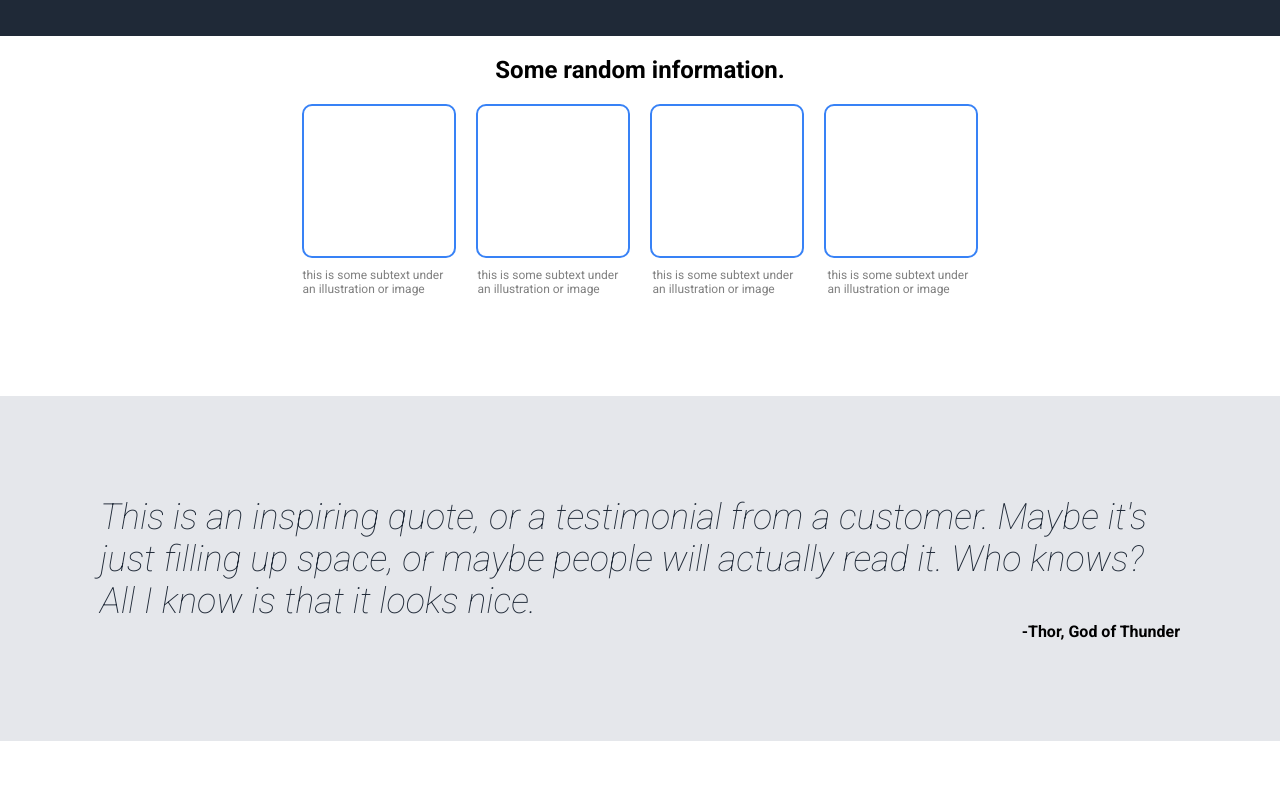
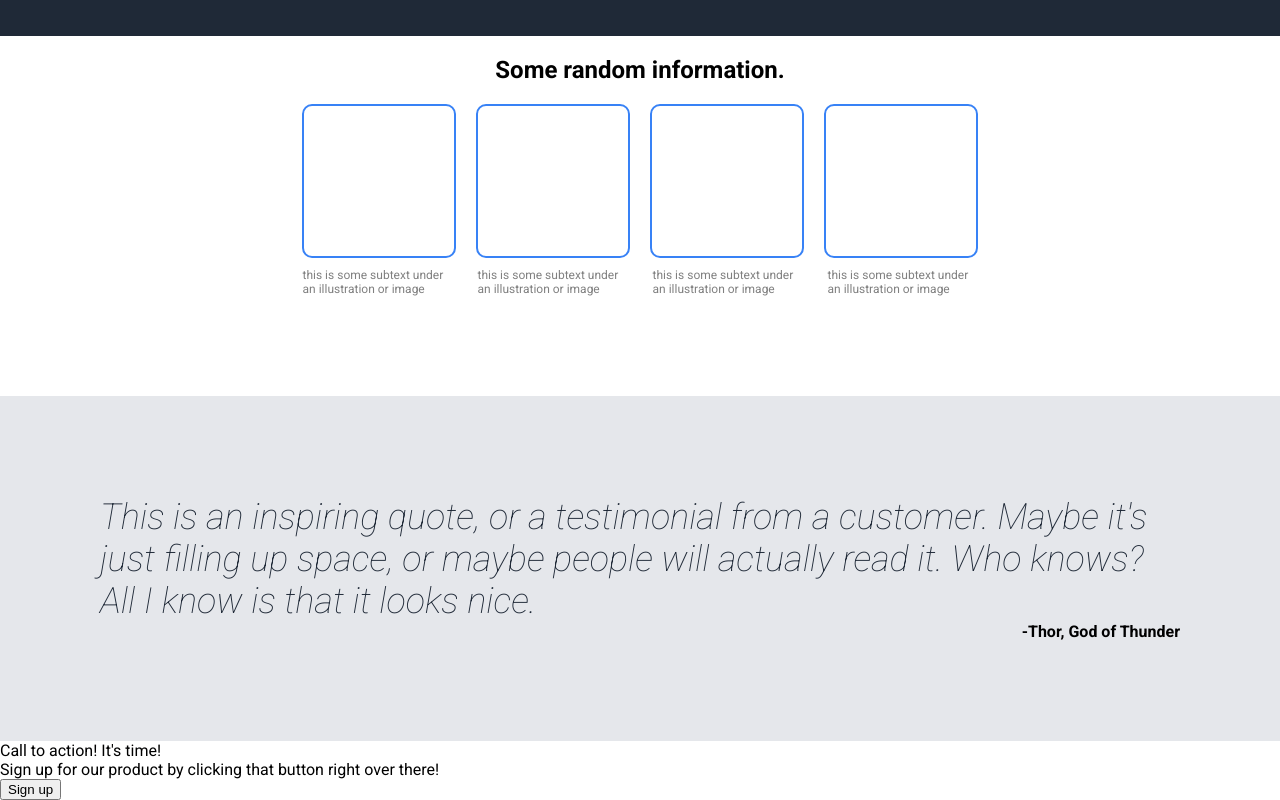
Before and after one commit to opowell28/odin-landing-page, a plain HTML site: page index.html in a window 1280 px wide. Shown: the part 476-1276 px from the top of the page. Before the commit the page ends 1217 px from the top, so only its background shows below. Drawn offline with Linux system fonts and the light colour scheme.

Commit message:
Add structure for call to action section

```diff
--- a/index.html
+++ b/index.html
@@ -56,5 +56,15 @@
         </div>
     </div>
 
+    <div class="action-container">
+        <div class="action-text-container">
+            <div class="action-title">Call to action! It's time!</div>
+            <div class="action-subtext">Sign up for our product by clicking that button
+                right over there!
+            </div>
+            <button class="action-button">Sign up</button>
+        </div>
+    </div>
+
 </body>
 </html>
```
